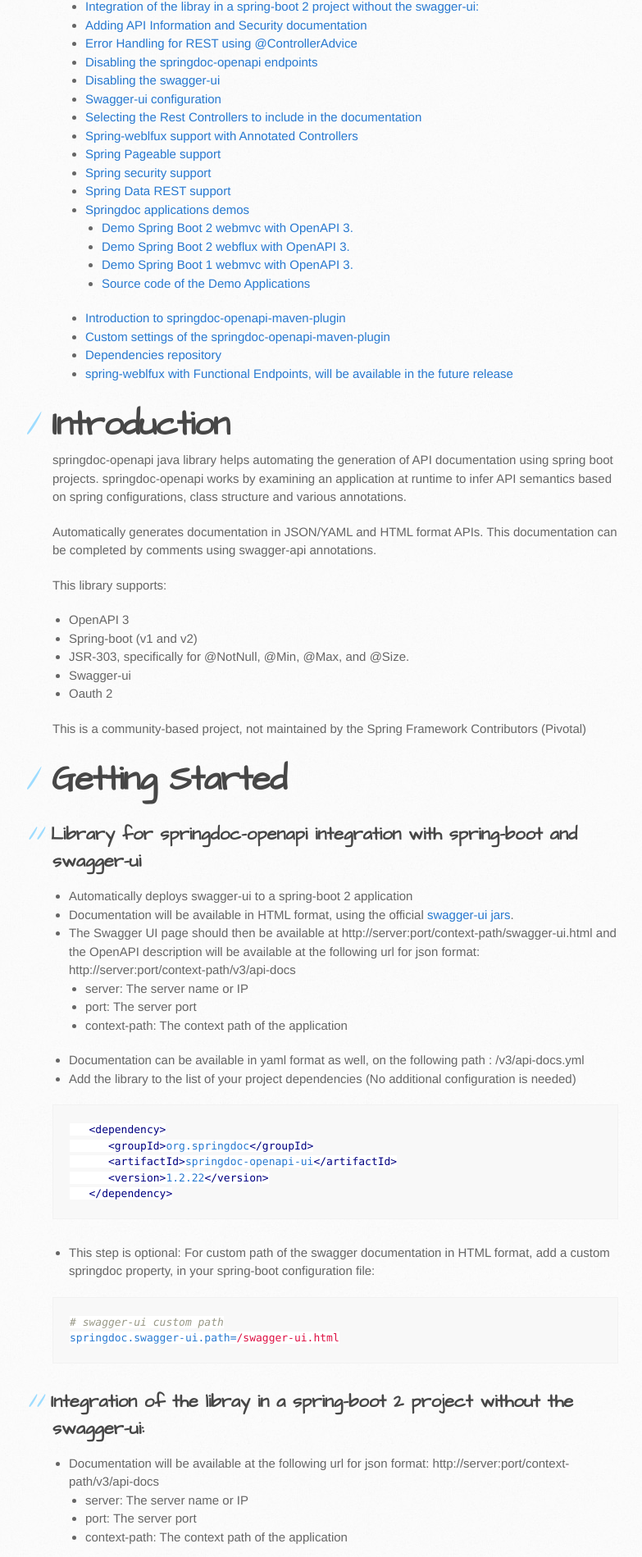
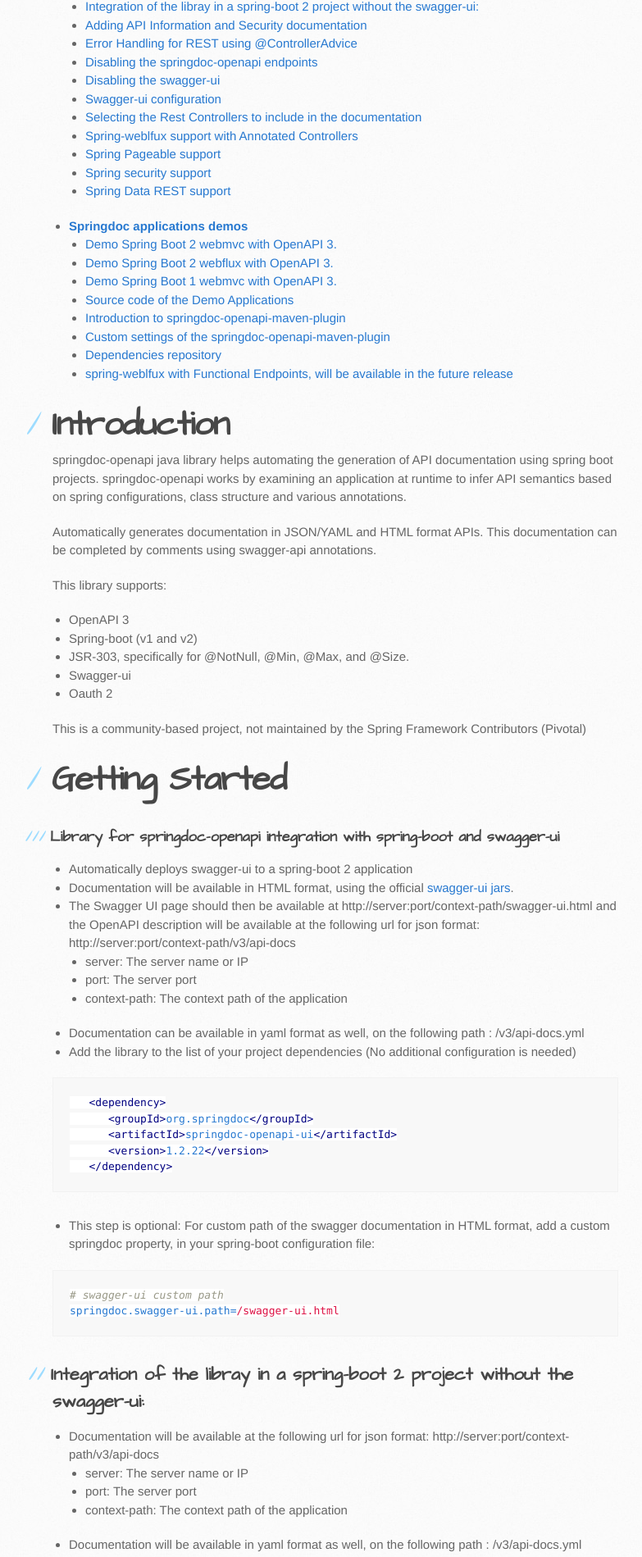
Before and after one commit to springdoc/springdoc-openapi-demos, a Jekyll site: the page built from docs/index.md, in a window 1280 px wide. Shown: the part 667-2566 px from the top of the page at 82% size, without its empty margins (106-889 px from the left). Built offline with Jekyll 4.4.1, drawn with Linux system fonts in a browser that asks for light colours.

Commit message:
documentation update

```diff
--- a/docs/index.md
+++ b/docs/index.md
@@ -25,7 +25,7 @@
 
 # **Getting Started**
 
-## Library for springdoc-openapi integration with spring-boot and swagger-ui
+### Library for springdoc-openapi integration with spring-boot and swagger-ui
 *   Automatically deploys swagger-ui to a spring-boot 2 application
 *   Documentation will be available in HTML format, using the official [swagger-ui jars](https://github.com/swagger-api/swagger-ui.git).
 *   The Swagger UI page should then be available at http://server:port/context-path/swagger-ui.html and the OpenAPI description will be available at the following url for json format: http://server:port/context-path/v3/api-docs
@@ -171,7 +171,7 @@
 You can also contribute to add the support for the different annotations (@RepositoryRestResource, @QueryDSL, ...)
 
 
-## Springdoc applications demos
+# **Springdoc applications demos**
 
 ### [Demo Spring Boot 2 webmvc with OpenAPI 3](https://springdoc-openapi-test-app2-silly-numbat.eu-de.mybluemix.net/).
 ### [Demo Spring Boot 2 webflux with OpenAPI 3](https://springdoc-openapi-test-app3-terrific-rabbit.eu-de.mybluemix.net/swagger-ui.html).
@@ -179,7 +179,7 @@
 
 ![Branching](https://springdoc.github.io/springdoc-openapi-demos/images/pets.png)
 
-### Source code of the Demo Applications
+## Source code of the Demo Applications
 *   [https://github.com/springdoc/springdoc-openapi-demos.git](https://github.com/springdoc/springdoc-openapi-demos.git)
 ## Introduction to springdoc-openapi-maven-plugin
 
```
Also changed, not shown: docs/src/main/resources/index.md (+3 -3 lines).
